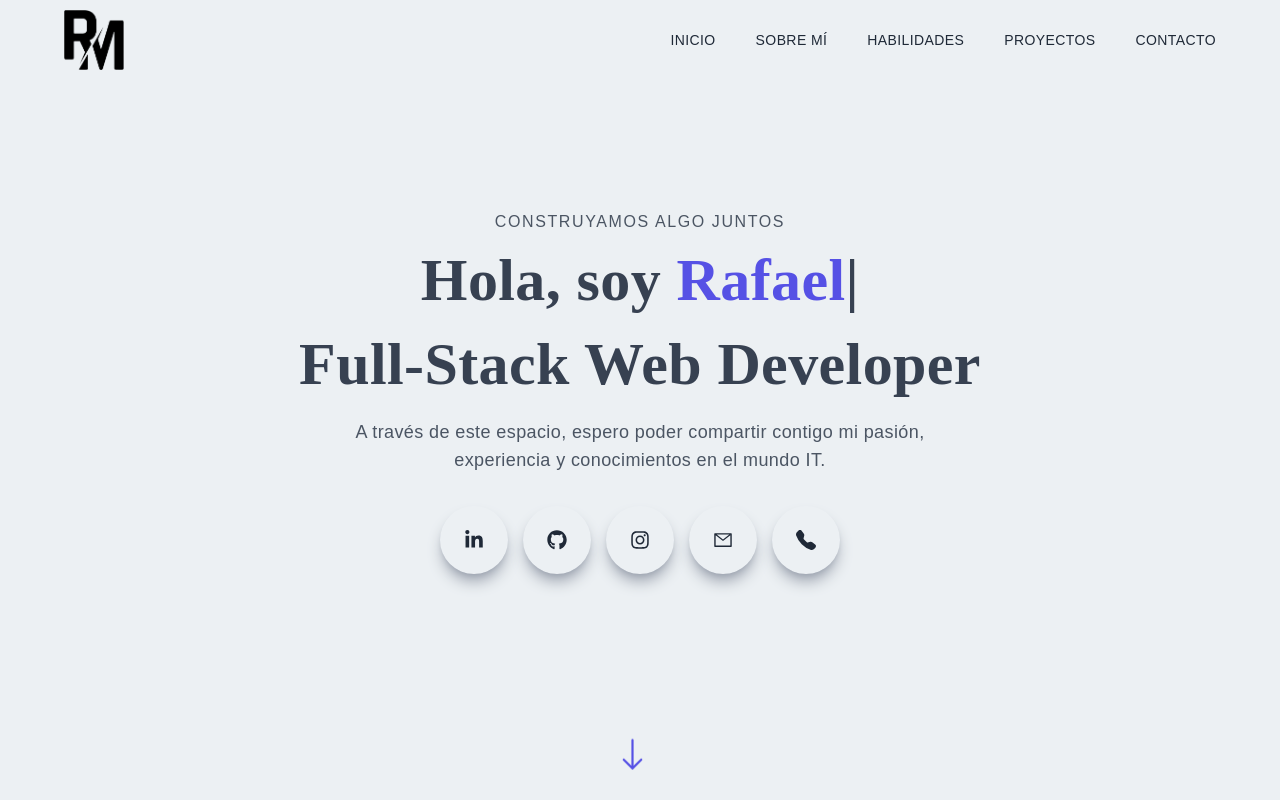
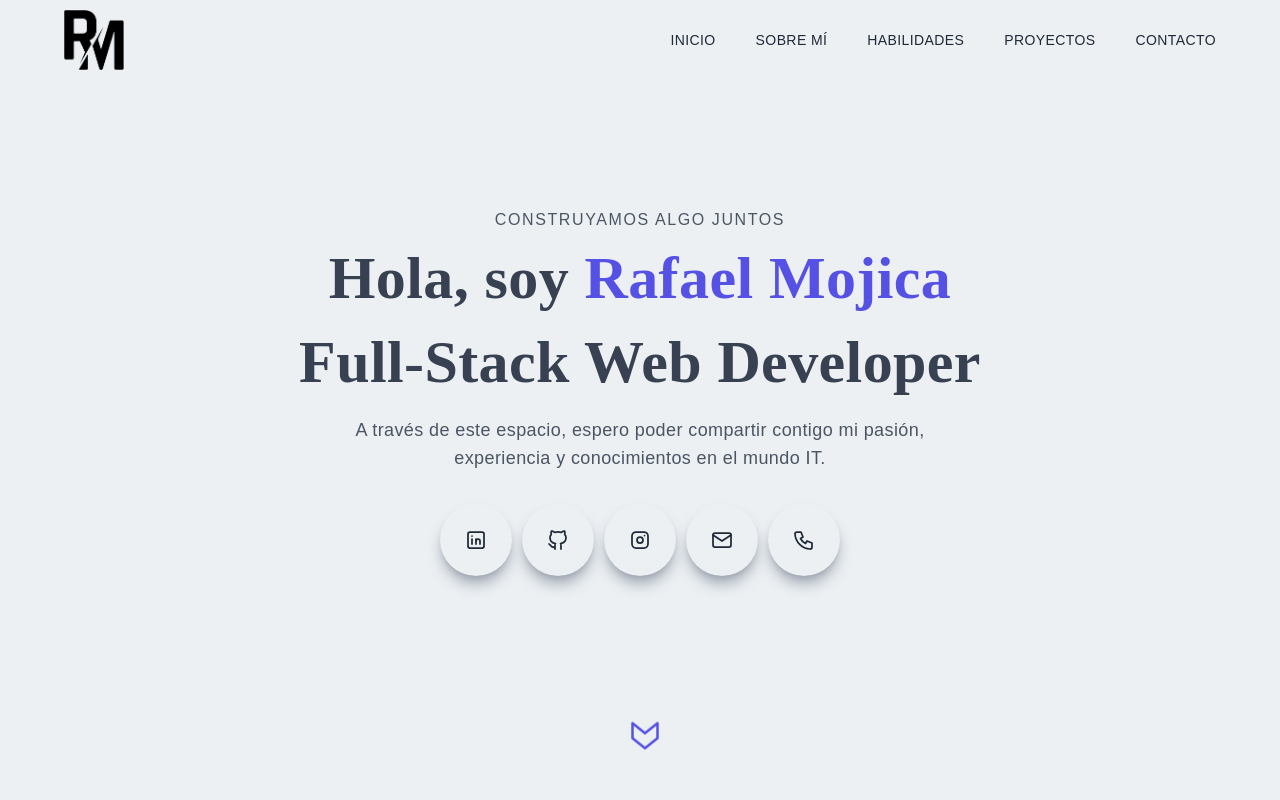
Before and after one commit to RafaMojica/Portfolio-Rafael-Mojica, a Next.js app: page / in a window 1280 px wide. Shown: the top 800 px of the page. Built offline with nearby package versions, Linux system fonts and the light colour scheme.

Commit message:
feat: migration TypeScript Introduction

```diff
--- a/src/app/page.tsx
+++ b/src/app/page.tsx
@@ -1,5 +1,5 @@
 import About from "@/components/About";
-import Start from "@/components/Start";
+import Introduction from "@/components/Introduction";
 import Navbar from "@/components/Navbar";
 import Skills from "../components/Skills";
 import Projects from "@/components/Projects";
@@ -10,7 +10,7 @@ export default function Home() {
   return (
     <>
       <Navbar />
-      <Start />
+      <Introduction />
       <About />
       <Skills />
       <Projects />
--- /dev/null
+++ b/src/common/Icons.tsx
@@ -0,0 +1,140 @@
+export function Linkedin() {
+  return (
+    <svg
+      xmlns="http://www.w3.org/2000/svg"
+      width="24"
+      height="24"
+      viewBox="0 0 24 24"
+      stroke-width="1.75"
+      stroke="currentColor"
+      fill="none"
+      stroke-linecap="round"
+      stroke-linejoin="round"
+    >
+      <path stroke="none" d="M0 0h24v24H0z" fill="none" />
+      <path d="M4 4m0 2a2 2 0 0 1 2 -2h12a2 2 0 0 1 2 2v12a2 2 0 0 1 -2 2h-12a2 2 0 0 1 -2 -2z" />
+      <path d="M8 11l0 5" />
+      <path d="M8 8l0 .01" />
+      <path d="M12 16l0 -5" />
+      <path d="M16 16v-3a2 2 0 0 0 -4 0" />
+    </svg>
+  );
+}
+
+export function Github() {
+  return (
+    <svg
+      xmlns="http://www.w3.org/2000/svg"
+      width="24"
+      height="24"
+      viewBox="0 0 24 24"
+      stroke-width="1.75"
+      stroke="currentColor"
+      fill="none"
+      stroke-linecap="round"
+      stroke-linejoin="round"
+    >
+      <path stroke="none" d="M0 0h24v24H0z" fill="none" />
+      <path d="M9 19c-4.3 1.4 -4.3 -2.5 -6 -3m12 5v-3.5c0 -1 .1 -1.4 -.5 -2c2.8 -.3 5.5 -1.4 5.5 -6a4.6 4.6 0 0 0 -1.3 -3.2a4.2 4.2 0 0 0 -.1 -3.2s-1.1 -.3 -3.5 1.3a12.3 12.3 0 0 0 -6.2 0c-2.4 -1.6 -3.5 -1.3 -3.5 -1.3a4.2 4.2 0 0 0 -.1 3.2a4.6 4.6 0 0 0 -1.3 3.2c0 4.6 2.7 5.7 5.5 6c-.6 .6 -.6 1.2 -.5 2v3.5" />
+    </svg>
+  );
+}
+
+export function Instagram() {
+  return (
+    <svg
+      xmlns="http://www.w3.org/2000/svg"
+      width="24"
+      height="24"
+      viewBox="0 0 24 24"
+      stroke-width="1.75"
+      stroke="currentColor"
+      fill="none"
+      stroke-linecap="round"
+      stroke-linejoin="round"
+    >
+      <path stroke="none" d="M0 0h24v24H0z" fill="none" />
+      <path d="M4 4m0 4a4 4 0 0 1 4 -4h8a4 4 0 0 1 4 4v8a4 4 0 0 1 -4 4h-8a4 4 0 0 1 -4 -4z" />
+      <path d="M12 12m-3 0a3 3 0 1 0 6 0a3 3 0 1 0 -6 0" />
+      <path d="M16.5 7.5l0 .01" />
+    </svg>
+  );
+}
+
+export function Mail() {
+  return (
+    <svg
+      xmlns="http://www.w3.org/2000/svg"
+      width="24"
+      height="24"
+      viewBox="0 0 24 24"
+      stroke-width="1.75"
+      stroke="currentColor"
+      fill="none"
+      stroke-linecap="round"
+      stroke-linejoin="round"
+    >
+      <path stroke="none" d="M0 0h24v24H0z" fill="none" />
+      <path d="M3 7a2 2 0 0 1 2 -2h14a2 2 0 0 1 2 2v10a2 2 0 0 1 -2 2h-14a2 2 0 0 1 -2 -2v-10z" />
+      <path d="M3 7l9 6l9 -6" />
+    </svg>
+  );
+}
+
+export function Mobil() {
+  return (
+    <svg
+      xmlns="http://www.w3.org/2000/svg"
+      width="24"
+      height="24"
+      viewBox="0 0 24 24"
+      stroke-width="1.75"
+      stroke="currentColor"
+      fill="none"
+      stroke-linecap="round"
+      stroke-linejoin="round"
+    >
+      <path stroke="none" d="M0 0h24v24H0z" fill="none" />
+      <path d="M5 4h4l2 5l-2.5 1.5a11 11 0 0 0 5 5l1.5 -2.5l5 2v4a2 2 0 0 1 -2 2a16 16 0 0 1 -15 -15a2 2 0 0 1 2 -2" />
+    </svg>
+  );
+}
+
+export function ArrowDown({ className = "" }) {
+  return (
+    <svg
+      xmlns="http://www.w3.org/2000/svg"
+      className={`${className}`}
+      width="60"
+      height="60"
+      viewBox="0 0 24 24"
+      stroke-width="1"
+      stroke="currentColor"
+      fill="none"
+      stroke-linecap="round"
+      stroke-linejoin="round"
+    >
+      <path stroke="none" d="M0 0h24v24H0z" fill="none" />
+      <path d="M17 13v-6l-5 4l-5 -4v6l5 4z" />
+    </svg>
+  );
+}
+
+export function ArrowUp() {
+  return (
+    <svg
+      xmlns="http://www.w3.org/2000/svg"
+      width="40"
+      height="40"
+      viewBox="0 0 24 24"
+      stroke-width="1"
+      stroke="currentColor"
+      fill="none"
+      stroke-linecap="round"
+      stroke-linejoin="round"
+    >
+      <path stroke="none" d="M0 0h24v24H0z" fill="none" />
+      <path d="M17 11v6l-5 -4l-5 4v-6l5 -4z" />
+    </svg>
+  );
+}
--- /dev/null
+++ b/src/common/LinkNetworks.tsx
@@ -0,0 +1,35 @@
+import React, { ComponentPropsWithoutRef, FC } from "react";
+import NextLink from "next/link";
+
+interface LinkNetworks extends ComponentPropsWithoutRef<"a"> {
+  children: JSX.Element | JSX.Element[];
+  padding?: string;
+  href: string;
+}
+
+const LinkNetworks: FC<LinkNetworks> = ({
+  children,
+  href,
+  className,
+  padding,
+}) => {
+  return (
+    <NextLink
+      href={href}
+      target={href.startsWith("http") ? "_blank" : undefined}
+      rel={href.startsWith("http") ? "noreferrer" : undefined}
+    >
+      <div
+        className={`rounded-full shadow-lg shadow-shodowGrey400 p-${
+          padding || 6
+        } cursor-pointer hover:scale-110 ease-in duration-300 hover:bg-secondary hover:text-buttonTextMain ${
+          className || ""
+        }`}
+      >
+        {children}
+      </div>
+    </NextLink>
+  );
+};
+
+export default LinkNetworks;
--- a/src/common/SocialNetworks.jsx
+++ /dev/null
@@ -1,39 +0,0 @@
-import Link from "next/link";
-import React from "react";
-import { AiOutlineMail } from "react-icons/ai";
-import { BsTelephoneFill } from "react-icons/bs";
-import { FaGithub, FaLinkedinIn, FaInstagram } from "react-icons/fa";
-
-const SocialNetworks = ({size, padding, animation}) => {
-  return (
-    <>
-      <a data-aos={animation} href="https://www.linkedin.com/in/rafamojica/" target="_blank" rel="noreferrer" >
-        <div className={`rounded-full shadow-lg shadow-shodowGrey400 p-${padding} cursor-pointer hover:scale-110 ease-in duration-300 hover:bg-secondary hover:text-buttonTextMain`}>
-          <FaLinkedinIn size={size} />
-        </div>
-      </a>
-      <a data-aos={animation} href="https://github.com/RafaMojica" target="_blank" rel="noreferrer">
-        <div className={`rounded-full shadow-lg shadow-shodowGrey400 p-${padding} cursor-pointer hover:scale-110 ease-in duration-300 hover:bg-secondary hover:text-buttonTextMain`}>
-          <FaGithub size={size} />
-        </div>
-      </a>
-      <a data-aos={animation} href="https://instagram.com/rafa_mojica_" target="_blank" rel="noreferrer" >
-        <div className={`rounded-full shadow-lg shadow-shodowGrey400 p-${padding} cursor-pointer hover:scale-110 ease-in duration-300 hover:bg-secondary hover:text-buttonTextMain`}>
-          <FaInstagram size={size} />
-        </div>
-      </a>
-      <a data-aos={animation} href="mailto:rafael.mojica27@gmail.com">
-        <div className={`rounded-full shadow-lg shadow-shodowGrey400 p-${padding} cursor-pointer hover:scale-110 ease-in duration-300 hover:bg-secondary hover:text-buttonTextMain`}>
-          <AiOutlineMail size={size} />
-        </div>
-      </a>
-      <a data-aos={animation} href="https://wa.link/r6856s" target="_blank" rel="noreferrer">
-        <div className={`rounded-full shadow-lg shadow-shodowGrey400 p-${padding} cursor-pointer hover:scale-110 ease-in duration-300 hover:bg-secondary hover:text-buttonTextMain`}>
-          <BsTelephoneFill size={size} />
-        </div>
-      </a>
-    </>
-  );
-};
-
-export default SocialNetworks;
--- a/src/components/Start.jsx
+++ b/src/components/Introduction.tsx
@@ -1,12 +1,18 @@
 "use client";
 
 import React, { useEffect, useState } from "react";
-import SocialNetworks from "../common/SocialNetworks";
-import { BsArrowDown } from "react-icons/bs";
 import Link from "next/link";
-import Typed from "typed.js";
+import LinkNetworks from "@/common/LinkNetworks";
+import {
+  ArrowDown,
+  Github,
+  Instagram,
+  Linkedin,
+  Mail,
+  Mobil,
+} from "@/common/Icons";
 
-const Start = () => {
+const Introduction = () => {
   const [arrow, setArrow] = useState(true);
 
   useEffect(() => {
@@ -20,28 +26,15 @@ const Start = () => {
     window.addEventListener("scroll", handleArrow);
   }, []);
 
-  useEffect(() => {
-    const typed = new Typed("#name", {
-      strings: ["Rafael Mojica"],
-      typeSpeed: 150,
-      backSpeed: 150,
-      startDelay: 400,
-      backDelay: 2000,
-      loop: true,
-    });
-
-    return () => typed.destroy();
-  }, []);
-
   return (
-    <div id="start" className="w-full h-screen text-center">
+    <div id="introduction" className="w-full h-screen text-center">
       <div className="relative max-w-[1240px] w-full h-full mx-auto p-2 flex justify-center items-center">
         <div>
           <p className="uppercase text-sm sm:text-base tracking-widest text-gray600">
             Construyamos algo juntos
           </p>
           <h1 className="py-4 text-gray700">
-            Hola, soy <span id="name" className="text-secondary"></span>
+            Hola, soy <span className="text-secondary">Rafael Mojica</span>
           </h1>
           <h1 className="py-2 text-gray700">Full-Stack Web Developer</h1>
           <p className="py-4 text-gray600 sm:max-w-[70%] m-auto text-sm sm:text-lg">
@@ -49,7 +42,21 @@ const Start = () => {
             experiencia y conocimientos en el mundo IT.
           </p>
           <div className="flex items-center justify-between max-w-[400px] m-auto py-4">
-            <SocialNetworks size={20} padding={6} animation={"zoom-in"} />
+            <LinkNetworks href="https://www.linkedin.com/in/rafamojica/">
+              <Linkedin />
+            </LinkNetworks>
+            <LinkNetworks href="https://github.com/RafaMojica">
+              <Github />
+            </LinkNetworks>
+            <LinkNetworks href="https://instagram.com/rafa_mojica_">
+              <Instagram />
+            </LinkNetworks>
+            <LinkNetworks href="mailto:rafael.mojica27@gmail.com">
+              <Mail />
+            </LinkNetworks>
+            <LinkNetworks href="https://wa.link/r6856s">
+              <Mobil />
+            </LinkNetworks>
           </div>
         </div>
         <div
@@ -58,7 +65,7 @@ const Start = () => {
           }
         >
           <Link href="/#about">
-            <BsArrowDown className="animate-bounce text-secondary" size={35} />
+            <ArrowDown className="animate-bounce text-secondary" />
           </Link>
         </div>
       </div>
@@ -66,4 +73,4 @@ const Start = () => {
   );
 };
 
-export default Start;
+export default Introduction;
--- a/src/components/Navbar.jsx
+++ b/src/components/Navbar.jsx
@@ -5,7 +5,8 @@ import Link from "next/link";
 import React, { useEffect, useState } from "react";
 import { AiOutlineClose, AiOutlineMenu } from "react-icons/ai";
 import NavLogo from "@/assets/img/LogoRM-Black.png";
-import SocialNetworks from "../common/SocialNetworks";
+import LinkNetworks from "@/common/LinkNetworks";
+import { Github, Instagram, Linkedin, Mail, Mobil } from "@/common/Icons";
 
 const Navbar = () => {
   const [nav, setNav] = useState(false);
@@ -125,7 +126,30 @@ const Navbar = () => {
             </ul>
             <div className="pt-2">
               <div className="flex items-center justify-between my-4 w-full sm:w-[80%]">
-                <SocialNetworks size={0} padding={3} animation={"none"} />
+                <LinkNetworks
+                  href="https://www.linkedin.com/in/rafamojica/"
+                  padding="3"
+                >
+                  <Linkedin />
+                </LinkNetworks>
+                <LinkNetworks href="https://github.com/RafaMojica" padding="3">
+                  <Github />
+                </LinkNetworks>
+                <LinkNetworks
+                  href="https://instagram.com/rafa_mojica_"
+                  padding="3"
+                >
+                  <Instagram />
+                </LinkNetworks>
+                <LinkNetworks
+                  href="mailto:rafael.mojica27@gmail.com"
+                  padding="3"
+                >
+                  <Mail />
+                </LinkNetworks>
+                <LinkNetworks href="https://wa.link/r6856s" padding="3">
+                  <Mobil />
+                </LinkNetworks>
               </div>
             </div>
           </div>
```
Also changed, not shown: src/components/Contact.jsx (+39 -8 lines).
